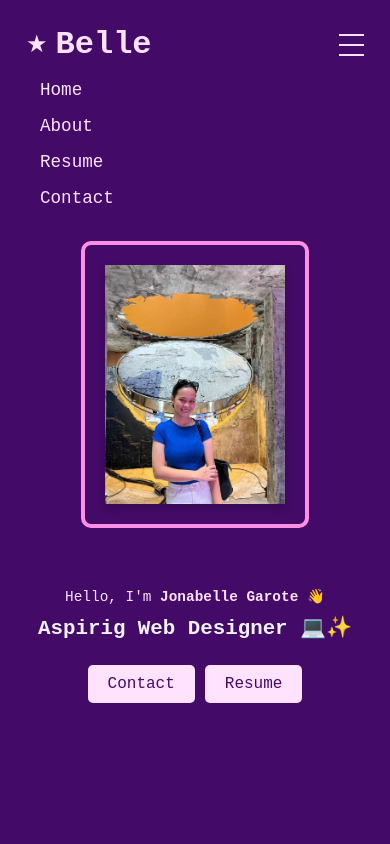
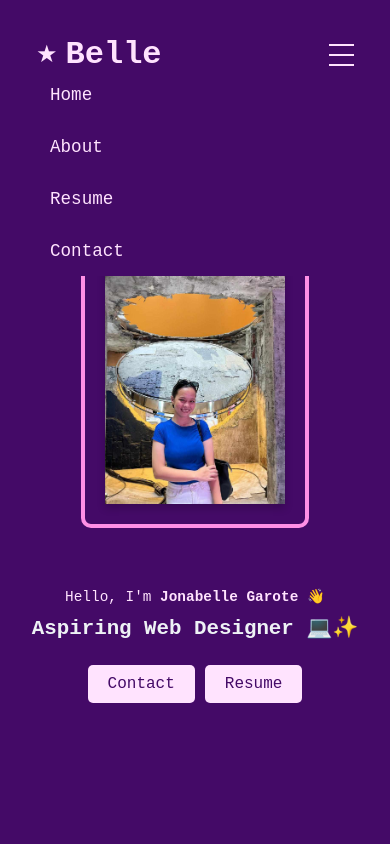
Before and after one commit to belle-designer/My-Portfolio, a plain HTML site: page index.html in a window 390 px wide. Both pictures are taken after a click on the element 351 px from the left and 44 px from the top of the page. Shown: the top 844 px of the page. Drawn offline with Linux system fonts and the light colour scheme.

Commit message:
commit changes

```diff
--- a/index.html
+++ b/index.html
@@ -42,7 +42,7 @@
                 </div>
                 <div class="home-info">
                     <p>Hello, I'm <strong>Jonabelle Garote</strong> 👋</p>
-                    <h1>Aspirig Web Designer 💻✨</h1>
+                    <h1>Aspiring Web Designer 💻✨</h1>
                     <div class="home-btn">
                         <button id="contact-btn">Contact</button>
                         <button id="resume-btn">Resume</button>
--- a/mobile.css
+++ b/mobile.css
@@ -15,10 +15,10 @@
         background-color: var(--primary-color);
         position: absolute;
         z-index: 10;
-        top: 60px;
+        top: 70px;
         right: 0;
         width: 100%;
-        padding: 20px 40px;
+        padding: 15px 50px;
     }
 
     .navlinks.active {
--- a/style.css
+++ b/style.css
@@ -29,7 +29,7 @@ header nav {
     display: flex;
     justify-content: space-between;
     align-items: center;
-    padding: 10px;
+    padding: 20px 20px;
 }
 
 /* Logo container */
@@ -57,7 +57,7 @@ header nav {
 /* Navigation links styling */
 .navlinks {
     display: flex;
-    gap: 1rem;
+    gap: 2rem;
     list-style: none;
 }
 
```
